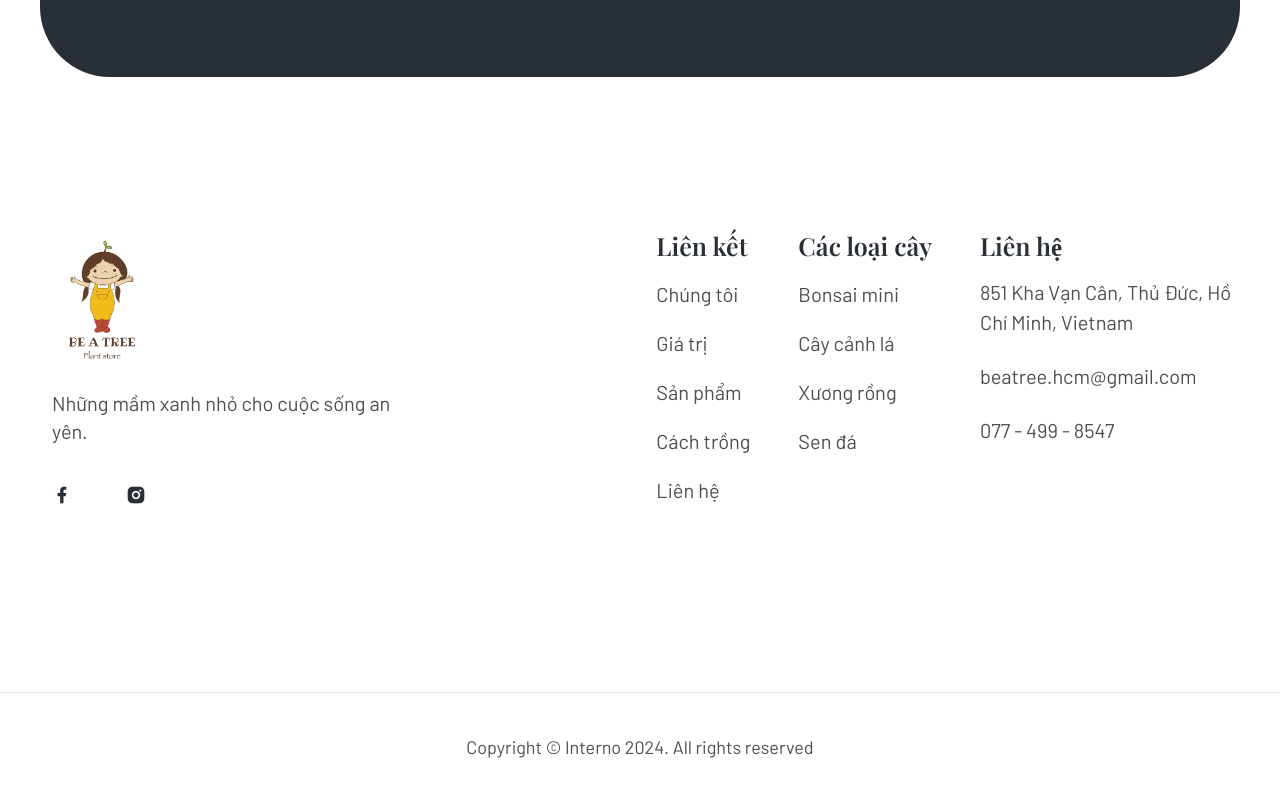
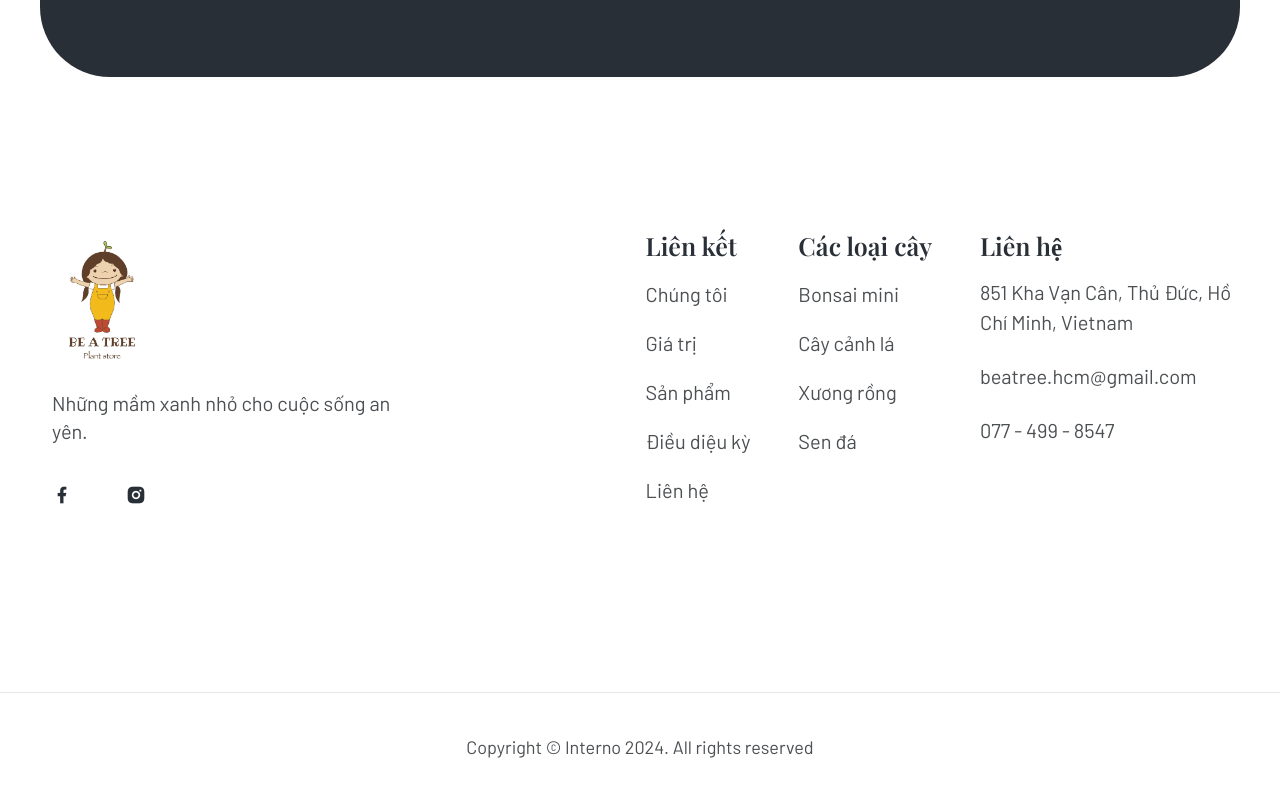
Before and after one commit to HynTrang/beatree, a website: page public/index.html in a window 1280 px wide. Shown: the part 6217-7018 px from the top of the page. Drawn offline with nearby package versions, Linux system fonts and the light colour scheme; a web font is replaced by a local one.

Commit message:
change text

```diff
--- a/public/index.html
+++ b/public/index.html
@@ -356,7 +356,7 @@
                                 <li><a href="#">Chúng tôi</a></li>
                                 <li><a href="#giatri">Giá trị</a></li>
                                 <li><a href="#sp-moi">Sản phẩm</a></li>
-                                <li><a href="#huongdan">Cách trồng</a></li>
+                                <li><a href="#huongdan">Điều diệu kỳ</a></li>
                                 <li><a href="tel:0774998547">Liên hệ</a></li>
                             </ul>
                         </div>
```
